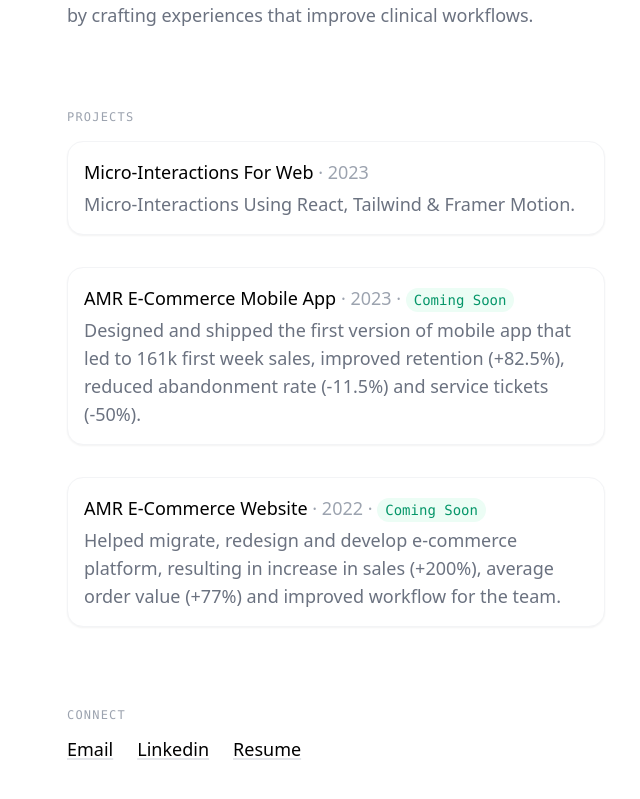
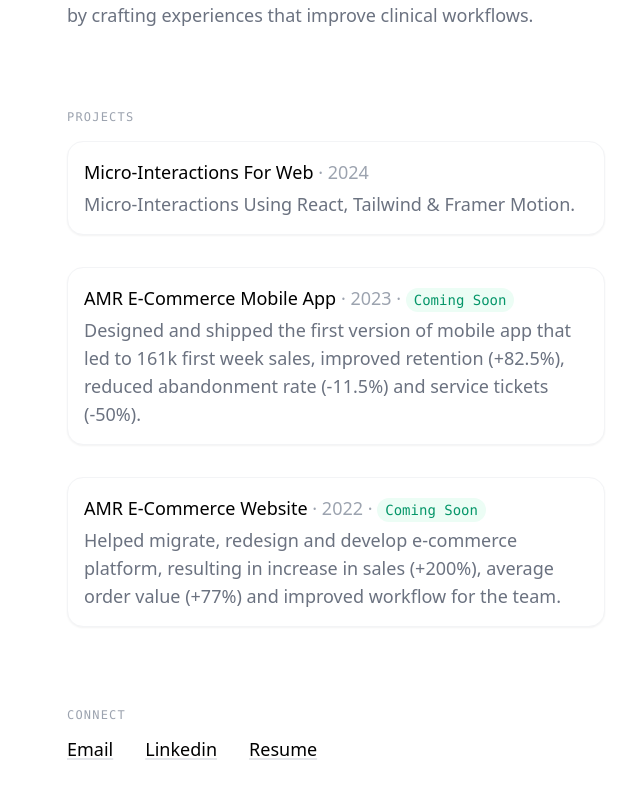
Before and after one commit to casicodes/portfolio, a React (Vite) app: page / in a window 1280 px wide. Shown: the part 271-1070 px from the top of the page, without its empty margins (304-944 px from the left). Built offline with nearby package versions, Linux system fonts and the light colour scheme.

Commit message:
Maintain space

```diff
--- a/src/pages/home.jsx
+++ b/src/pages/home.jsx
@@ -38,7 +38,7 @@
             <div className="flex flex-col gap-1">
               <h3 className="md:text-lg capitalize font-medium">
                 Micro-interactions for web{" "}
-                <span className="text-gray-400 font-normal">· 2023</span>{" "}
+                <span className="text-gray-400 font-normal">· 2024</span>{" "}
               </h3>
               <div className="flex flex-col gap-4">
                 <p className="md:text-lg text-gray-500 font-normal">
@@ -91,7 +91,7 @@
           <p className="font-mono text-xs text-gray-400 uppercase tracking-widest">
             Connect
           </p>
-          <div className="flex gap-6">
+          <div className="flex gap-8">
             {/* <a href="" className="text-gray-500 text-lg">
        About
      </a> */}
```
